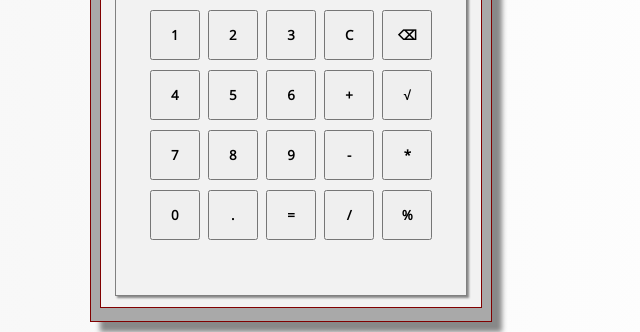
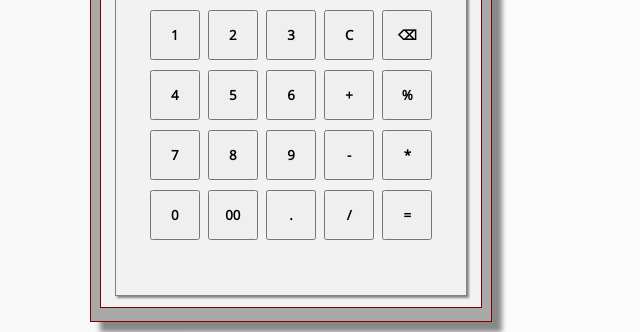
Before and after one commit to krishnamrg/calcApp, a plain HTML site: page index.html in a window 1280 px wide. Shown: the part 164-496 px from the top of the page, 349-989 px from the left. Drawn offline with nearby package versions, Linux system fonts and the light colour scheme.

Commit message:
button layout change removing square root action

```diff
--- a/index.html
+++ b/index.html
@@ -28,7 +28,8 @@
 							<input type="button" class="key" title="5" value="5"></input>
 							<input type="button" class="key" title="6" value="6"></input>
 							<input type="button" class="key" title="+" value="+"></input>
-							<input type="button" class="key" title="&#8730;" value="&#8730;"></input>
+							<input type="button" class="key" title="%" value="%"></input>
+							<!--<input type="button" class="key" title="Square Root" value="&#8730;"></input>-->
 						</div>
 					</div>
 					<div class="row">
@@ -43,10 +44,10 @@
 					<div class="row">
 						<div class="row-4">
 							<input type="button" class="key" title="0" value="0"></input>
+							<input type="button" class="key" title="00" value="00"></input>
 							<input type="button" class="key" title="." value="."></input>
+							<input type="button" class="key" title="/" value="/"></input>
 							<input type="button" class="key" title="=" value="="></input>
-							<input type="button" class="key" title="/" value="/"></input>
-							<input type="button" class="key" title="%" value="%"></input>
 						</div>
 					</div>
 				</div>
```
